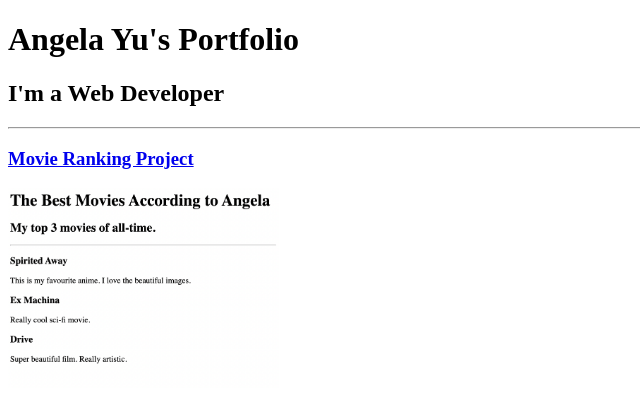
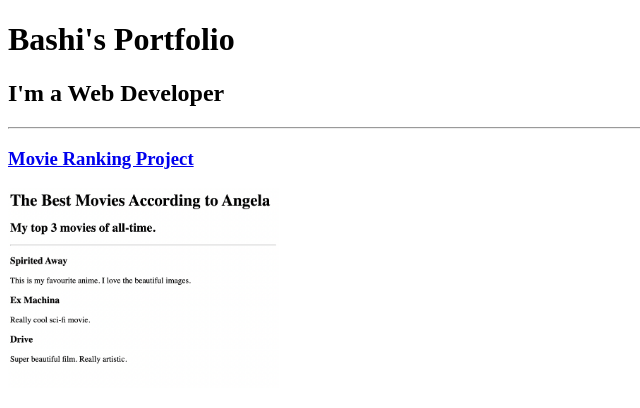
Before and after one commit to mrbaasha/Porfolio, a plain HTML site: page 4.3 HTML Porfolio Project/solution.html in a window 1280 px wide. Shown: the top 408 px of the page, without its empty margins (0-640 px from the left). Drawn offline with Linux system fonts and the light colour scheme.

Commit message:
Update solution.html

```diff
--- a/4.3 HTML Porfolio Project/solution.html
+++ b/4.3 HTML Porfolio Project/solution.html
@@ -3,11 +3,11 @@
 
 <head>
   <meta charset="UTF-8">
-  <title>Angela's Portfolio</title>
+  <title>Bashi's Portfolio</title>
 </head>
 
 <body>
-  <h1>Angela Yu's Portfolio</h1>
+  <h1>Bashi's Portfolio</h1>
   <h2>I'm a Web Developer</h2>
   <hr />
   <h3><a href="./public/movie-ranking.html">Movie Ranking Project</a></h3>
```
